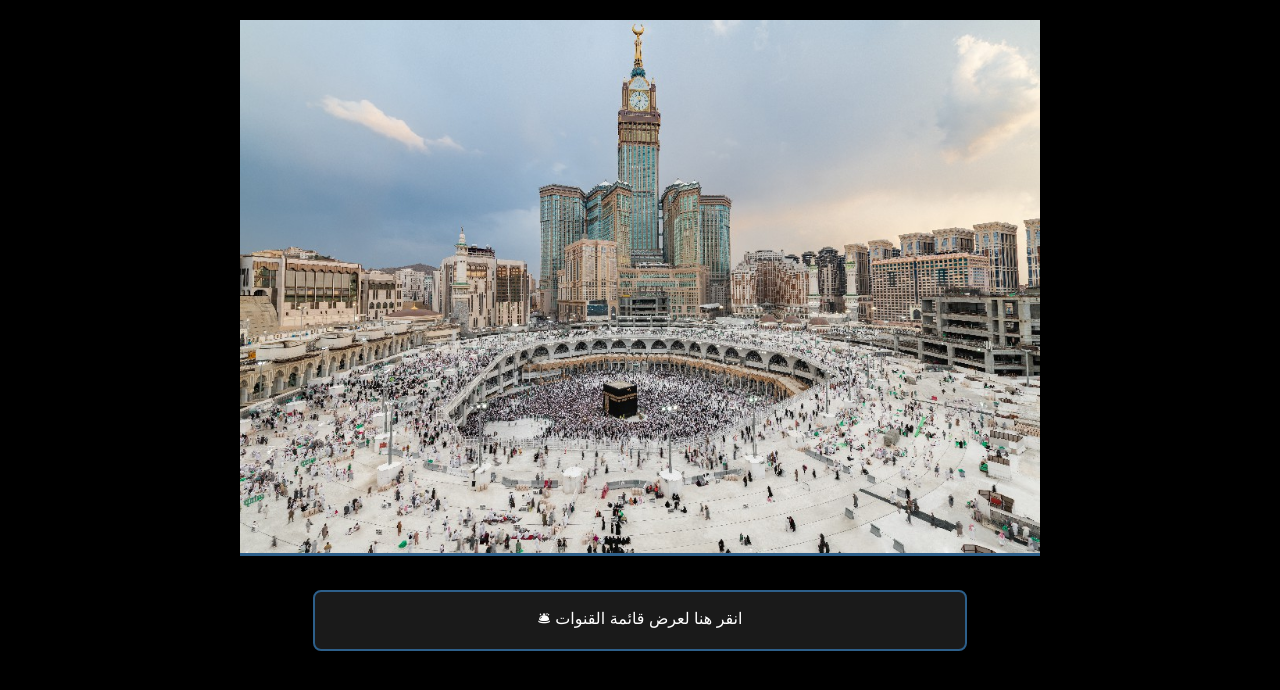
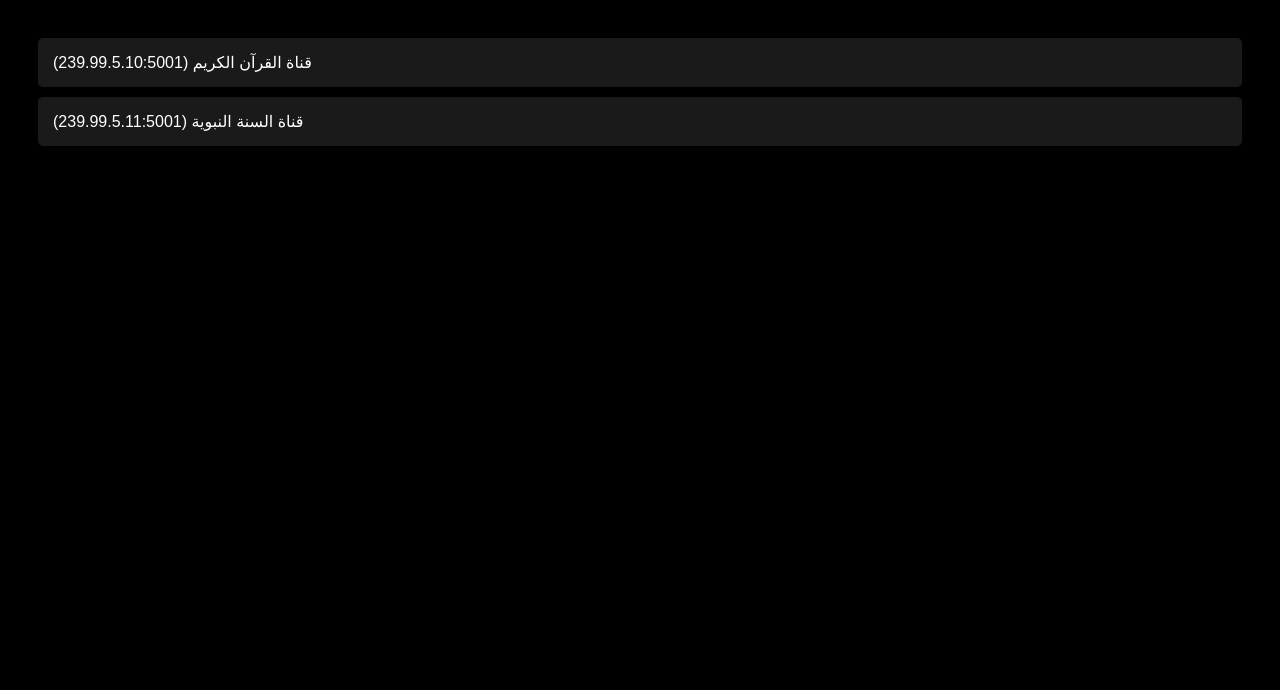
Before and after one commit to netuse69961/runtv, a plain HTML site: page index.html in a window 1280 px wide. Drawn offline with Linux system fonts and the light colour scheme.

Commit message:
Update index.html

```diff
--- a/index.html
+++ b/index.html
@@ -1,99 +1,58 @@
 <!DOCTYPE html>
 <html>
 <head>
-    <title>قنوات UDP المحلية - سامسونج</title>
+    <meta charset="utf-8">
+    <title>القنوات المباشرة - UDP</title>
     <style>
         body {
-            background: #000000;
-            color: white;
-            font-family: Arial, sans-serif;
-            text-align: center;
-            margin: 0;
+            background: #000;
+            color: #fff;
+            font-family: Arial;
             padding: 20px;
         }
-
-        .header-image {
-            width: 100%;
-            max-width: 800px;
-            margin: 0 auto 30px;
-            border-bottom: 3px solid #2d5f8a;
-        }
-
-        .channel-box {
-            background: #1a1a1a;
-            padding: 15px 25px;
-            margin: 0 auto 20px;
-            width: 70%;
-            max-width: 600px;
-            cursor: pointer;
-            border-radius: 8px;
-            border: 2px solid #2d5f8a;
-            transition: all 0.3s ease;
-        }
-
-        .channel-box:hover {
-            background: #2d5f8a;
-            transform: scale(1.02);
-        }
-
-        .channel-list {
-            display: none;
-            background: #0d0d0d;
-            width: 70%;
-            max-width: 600px;
-            margin: 10px auto;
+        .channel {
             padding: 15px;
-            border-radius: 8px;
-        }
-
-        .channel-item {
-            padding: 12px;
-            margin: 8px 0;
+            margin: 10px;
             background: #1a1a1a;
             border-radius: 5px;
             cursor: pointer;
-            transition: background 0.2s;
+            transition: 0.3s;
         }
-
-        .channel-item:hover {
+        .channel:hover {
             background: #2d5f8a;
         }
     </style>
 </head>
 <body>
-    <!-- الواجهة الرئيسية -->
-    <img src="image.jpg" alt="واجهة القنوات" class="header-image">
 
-    <!-- صندوق القنوات -->
-    <div class="channel-box" onclick="toggleChannels()">
-        🛎 انقر هنا لعرض قائمة القنوات
+<div id="channels">
+    <div class="channel" onclick="playChannel('udp://@239.99.5.10:5001')">
+        قناة القرآن الكريم (239.99.5.10:5001)
     </div>
 
-    <!-- قائمة القنوات المخفية -->
-    <div id="channelList" class="channel-list">
-        <div class="channel-item" onclick="playChannel('udp://239.99.5.10:5001')">
-            📻 قناة القرآن الكريم (UDP:239.99.5.10:5001)
-        </div>
-        <div class="channel-item" onclick="playChannel('udp://239.99.5.11:5001')">
-            📺 قناة السنة النبوية (UDP:239.99.5.11:5001)
-        </div>
-        <!-- يمكن إضافة المزيد من القنوات هنا -->
+    <div class="channel" onclick="playChannel('udp://@239.99.5.11:5001')">
+        قناة السنة النبوية (239.99.5.11:5001)
     </div>
+</div>
 
-    <script>
-        function toggleChannels() {
-            const list = document.getElementById("channelList");
-            list.style.display = (list.style.display === "none" || !list.style.display) ? "block" : "none";
+<script>
+function playChannel(url) {
+    try {
+        // محاولة التشغيل عبر تطبيقات خارجية
+        window.location.href = 'ssiptv://' + url;
+    } catch (e) {
+        // إذا فشلت المحاولة الأولى
+        try {
+            const iframe = document.createElement('iframe');
+            iframe.style.display = 'none';
+            iframe.src = url;
+            document.body.appendChild(iframe);
+        } catch (err) {
+            alert('حدث خطأ! تأكد من تثبيت تطبيق IPTV');
         }
+    }
+}
+</script>
 
-        function playChannel(url) {
-            // محاولة فتح القناة عبر تطبيق IPTV
-            try {
-                window.location.href = `ssiptv:${url}`;
-            } catch (e) {
-                alert("يجب تثبيت تطبيق IPTV أولاً!");
-            }
-        }
-    </script>
 </body>
 </html>
```
